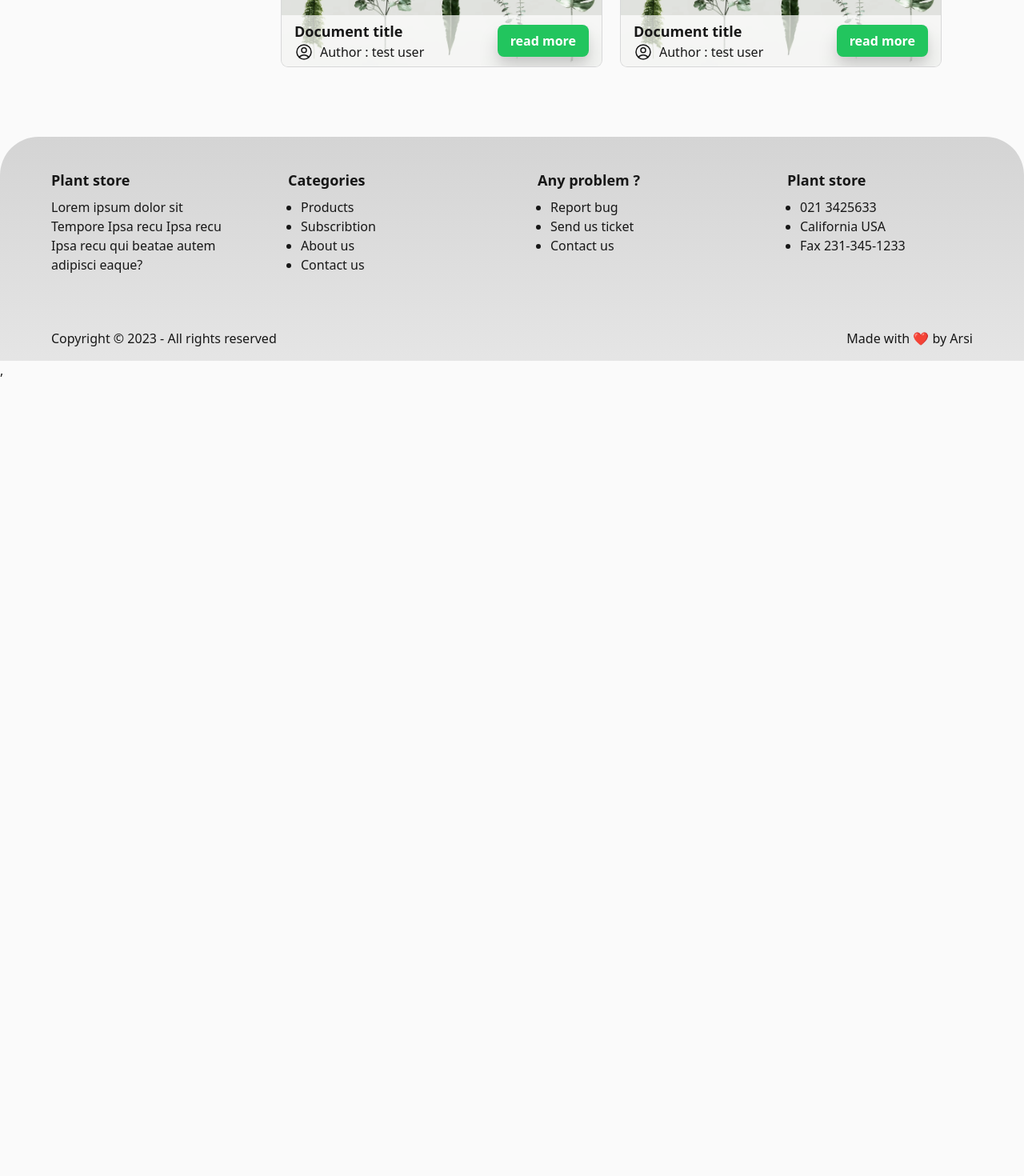
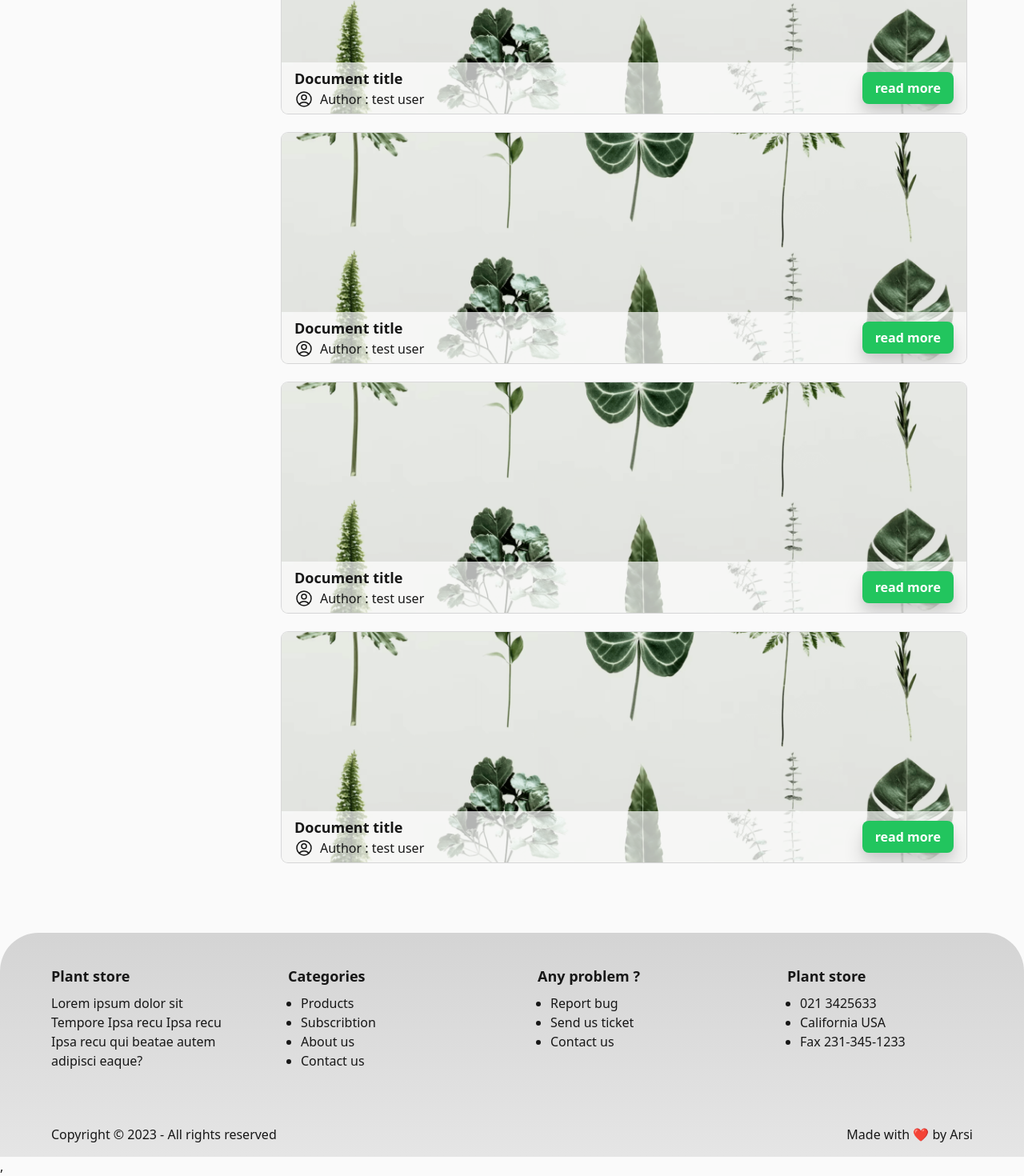
Before and after one commit to Arsi-gh/react-shopping-project, a React (Vite) app: page /documents in a window 1280 px wide. Shown: the part 944-2414 px from the top of the page at 80% size. Before the commit the page ends 1419 px from the top, so only its background shows below. Built offline with nearby package versions, Linux system fonts and the light colour scheme.

Commit message:
React-shopping-project-v-1.9.3

```diff
--- a/src/App.jsx
+++ b/src/App.jsx
@@ -1,4 +1,4 @@
-import { Route, Routes } from 'react-router-dom'
+import { Route , Routes } from 'react-router-dom'
 import MainLayout from './Layout/MainLayout'
 import DashboardLayout from './Layout/DashboardLayout'
 import MainDashboard from './Components/Dashboard/User/MainDashboard'
@@ -23,7 +23,6 @@
 import AuthenticationLayout from './Layout/AuthenticationLayout'
 
 function App() {
-
   return (
     <Routes>
         <Route path="/" element={<MainLayout/>}>
@@ -45,7 +44,7 @@
             <Route path="/dashboard/orders" element={<OrdersPage/>} />
             <Route path="/dashboard/edit-account" element={<EditAccountPage/>}/>
             <Route path="/dashboard/tickets" element={<TicketsPage/>} />
-            <Route path="/dashboard/agents" />
+            <Route path="/dashboard/agents"/>
           </Route>
         </Route>
         <Route path="/login" element={<AuthenticationLayout><Login/></AuthenticationLayout>} />
--- a/src/Components/Dashboard/Sidebar.jsx
+++ b/src/Components/Dashboard/Sidebar.jsx
@@ -15,7 +15,7 @@
                 <p>Welcome to dashboard</p>
             </div>
         </div>
-        <ul className='mt-2 bg-white shadow-2xl flex flex-col rounded-xl overflow-hidden max-md:sticky max-md:top-2 max-sm:m-0 max-sm:flex-row max-sm:shadow-customeFour max-sm:fixed max-sm:top-[93%] max-sm:left-0 max-sm:rounded-none max-sm:rounded-t-3xl max-sm:h-fit max-sm:w-full'>
+        <ul className='mt-2 bg-white shadow-customeFour flex flex-col rounded-xl overflow-hidden max-md:sticky md:top-2 max-sm:m-0 max-sm:flex-row max-sm:shadow-customeFour max-sm:fixed max-sm:bottom-0 max-sm:left-0 max-sm:rounded-none max-sm:rounded-t-3xl max-sm:h-fit max-sm:w-full'>
             {role ? <UserOptions/> : <AdminOptions/>}
             <button className='p-4 cursor-pointer hover:bg-zinc-50 flex justify-between items-center max-md:w-fit max-sm:flex-1 max-sm:justify-center'>
               <p className='max-md:hidden'>Log out</p>
--- a/src/Components/Global Ui/Background.jsx
+++ b/src/Components/Global Ui/Background.jsx
@@ -1,5 +1,5 @@
 export default function Background({displayHandler}) {
   return (
-    <div onClick={() => displayHandler(false)} className="w-screen h-screen bg-zinc-800 opacity-50 fixed top-0 left-0"></div>
+    <div onClick={() => displayHandler(false)} className="w-screen h-screen bg-zinc-800 opacity-50 fixed top-0 left-0 z-30"></div>
   )
 }
--- a/src/Components/Global Ui/Document.jsx
+++ b/src/Components/Global Ui/Document.jsx
@@ -2,7 +2,7 @@
 
 export default function DocumentItem() {
   return (
-    <div className="w-[25rem] max-h-[18rem] rounded-lg overflow-hidden justify-between cursor-pointer shadow-customeTwo relative max-lg:w-[48%] max-md:rounded-none max-md:shadow-none max-md:border-y-[1px] border-zinc-300 max-md:h-auto max-md:w-full max-sm:w-full">
+    <div className="min-w-[25rem] max-h-[18rem] rounded-lg overflow-hidden justify-between cursor-pointer shadow-customeTwo relative max-lg:w-[48%] max-md:min-w-[20rem] max-md:rounded-none max-md:shadow-none max-md:border-y-[1px] border-zinc-300 max-md:h-auto max-md:w-full max-sm:w-full">
       <img className="w-full h-full object-cover" src="/images/about-us-images/categories.png" alt="" />
       <span className="w-full absolute bottom-0 bg-white h-[4rem] opacity-70 filter "></span>
       <div className="w-full p-1 px-4  flex justify-between items-center absolute bottom-0 h-[4rem] max-sm:text-sm">
--- a/src/Components/Global Ui/Footer.jsx
+++ b/src/Components/Global Ui/Footer.jsx
@@ -1,6 +1,8 @@
+import { Link } from "react-router-dom";
+
 export default function Footer() {
     return (
-        <footer className="mt-20 m-auto bg-gradient-to-t from-neutral-200 to-neutral-300 rounded-t-[3rem] overflow-hidden">
+        <footer className="mt-20 mx-auto bg-gradient-to-t from-neutral-200 to-neutral-300 rounded-t-[3rem] overflow-hidden">
           <div className="max-w-[1600px] flex flex-col m-auto">
             <div className="w-full flex flex-wrap h-fit justify-between gap-[1rem] gap-x-[6rem] p-[2rem] px-[4rem] max-sm:flex-col">
               <div className="flex-1">
@@ -10,10 +12,18 @@
               <div className="flex-1 h-[10rem]">
                 <h3 className="-ml-[1rem] m-[0.5rem] font-bold text-lg">Categories</h3>
                 <ul>
-                  <li className="cursor-pointer list-disc">Products</li>
-                  <li className="cursor-pointer list-disc">Subscribtion</li>
-                  <li className="cursor-pointer list-disc">About us</li>
-                  <li className="cursor-pointer list-disc">Contact us</li>
+                  <li className="cursor-pointer list-disc">
+                    <Link to="/products" className="cursor-pointer list-disc">Products</Link>
+                  </li>
+                  <li className="cursor-pointer list-disc">
+                    <Link to="/subscription" className="cursor-pointer list-disc">Subscribtion</Link>
+                  </li>
+                  <li className="cursor-pointer list-disc">
+                    <Link to="/aboutus" className="cursor-pointer list-disc">About us</Link>
+                  </li>
+                  <li className="cursor-pointer list-disc">
+                    <Link className="cursor-pointer list-disc">Contact us</Link>
+                  </li>
                 </ul>
               </div>
               <div className="flex-1 h-[10rem]">
--- a/src/Components/Global Ui/Navbar.jsx
+++ b/src/Components/Global Ui/Navbar.jsx
@@ -3,7 +3,7 @@
 import { useEffect, useRef, useState } from "react"
 import { NavLink } from 'react-router-dom'
 
-export default function Navbar() {
+export default function Navbar({sideDisplayHandler}) {
 
     const [isLogged , setIsLogged] = useState(false)
 
@@ -16,7 +16,7 @@
       <nav className="bg-white bg-opacity-60 backdrop-blur-2xl flex items-center justify-between p-3 mb-[1rem] sticky top-0 z-30 font-semibold">
         <div className='flex ml-6'>
           <NavLink to="/" className='cursor-pointer max-md:hidden'>Logo</NavLink>
-          <button className='hidden max-md:block'>
+          <button onClick={() => sideDisplayHandler(true)} className='hidden max-md:block'>
             <Bars3BottomLeftIcon className='w-[2.4rem]'/>
           </button>
           <ul className='ml-20 flex items-center gap-2 gap-x-8 max-md:hidden'>
--- a/src/Components/Global Ui/SideNav.jsx
+++ b/src/Components/Global Ui/SideNav.jsx
@@ -6,7 +6,7 @@
     return (
         <>
         <Background displayHandler={toggleDisplay}/>
-        <section className="flex flex-col fixed left-0 top-0 bg-zinc-200 w-[15rem] h-screen z-20">
+        <section className="flex flex-col fixed left-0 top-0 bg-zinc-200 w-[13rem] h-screen z-30">
             <NavLink className="flex justify-between p-4 px-4 items-center border-b-[1px] border-zinc-300 bg-zinc-100">
                 <h3 className="text-lg">Plant store</h3>
                 <XMarkIcon onClick={() => toggleDisplay(false)} strokeWidth={2} className="w-[1.5rem] cursor-pointer"/>
@@ -15,7 +15,7 @@
             <NavLink onClick={() => toggleDisplay(false)} to="/products" className="flex justify-between  p-4 px-6 hover:bg-stone-100">Products <ShoppingBagIcon className="w-[1.5rem]"/></NavLink>
             <NavLink onClick={() => toggleDisplay(false)} to="/documents" className="flex justify-between  p-4 px-6 hover:bg-stone-100">Documents <BookOpenIcon className="w-[1.5rem]"/></NavLink>
             <NavLink onClick={() => toggleDisplay(false)} to="/subscription" className="flex justify-between  p-4 px-6 hover:bg-stone-100">Subscribtion <SparklesIcon className="w-[1.5rem]"/></NavLink>
-            <NavLink onClick={() => toggleDisplay(false)} to="/about-us" className="flex justify-between  p-4 px-6 hover:bg-stone-100">About us <InformationCircleIcon className="w-[1.5rem]"/></NavLink>
+            <NavLink onClick={() => toggleDisplay(false)} to="/aboutus" className="flex justify-between  p-4 px-6 hover:bg-stone-100">About us <InformationCircleIcon className="w-[1.5rem]"/></NavLink>
             <button className="flex justify-between p-4 px-6 absolute bottom-0 w-full hover:bg-stone-100">Log out <ArrowRightOnRectangleIcon className="w-[1.5rem]"/></button>
         </section>
         </>
--- a/src/Components/MainPage/ProductsShowcase.jsx
+++ b/src/Components/MainPage/ProductsShowcase.jsx
@@ -20,8 +20,8 @@
   }
 
   return (
-    <section className="mx-20 h-[24rem] mt-[5rem] mb-[2rem] bg-zinc-200 flex rounded-xl max-sm:flex-col-reverse max-sm:to-gray-400  max-sm:h-fit min-w-[10rem] max-sm:mx-[2rem] max-sm:mt-[5rem]">
-        <div ref={prodsConRef} className="w-4/5 p-4 xl:gap-x-6 py-8 gap-3 flex overflow-hidden scroll-smooth max-sm:w-full max-sm:gap-x-10 max-sm:px-10">
+    <section className="mx-20 h-[24rem] mt-[5rem] mb-[2rem] bg-zinc-200 flex rounded-xl max-lg:hidden">
+        <div ref={prodsConRef} className="w-4/5 p-4 xl:gap-x-6 py-8 gap-3 flex overflow-hidden scroll-smooth">
             <Product/>
             <Product/>
             <Product/>
--- a/src/Layout/MainLayout.jsx
+++ b/src/Layout/MainLayout.jsx
@@ -3,6 +3,7 @@
 import { Outlet } from "react-router-dom"
 import Sidebar from "../Components/Dashboard/Sidebar"
 import Footer from "../Components/Global Ui/Footer"
+import SideNav from "../Components/Global Ui/SideNav"
 
 export default function MainLayout() {
 
@@ -12,7 +13,7 @@
     <>
     <Navbar sideDisplayHandler={setDisplaySidebar}/>
     <div className="max-w-[1500px] m-auto">
-        {displaySidebar && <Sidebar displayHandler={setDisplaySidebar}/>}
+        {displaySidebar && <SideNav toggleDisplay={setDisplaySidebar}/>}
         <Outlet/>
     </div>
     <Footer/>
--- a/src/index.css
+++ b/src/index.css
@@ -19,6 +19,10 @@
     display: hidden;
   }
 
+  ::-webkit-scrollbar:horizontal{
+    height: 8px;
+  }
+
   ::-webkit-scrollbar-thumb {
     border-radius: 10px;
     background: #c9c9c9;
```
Also changed, not shown: src/Components/MainPage/DocumentShowcase.jsx (+1 -14 lines).
